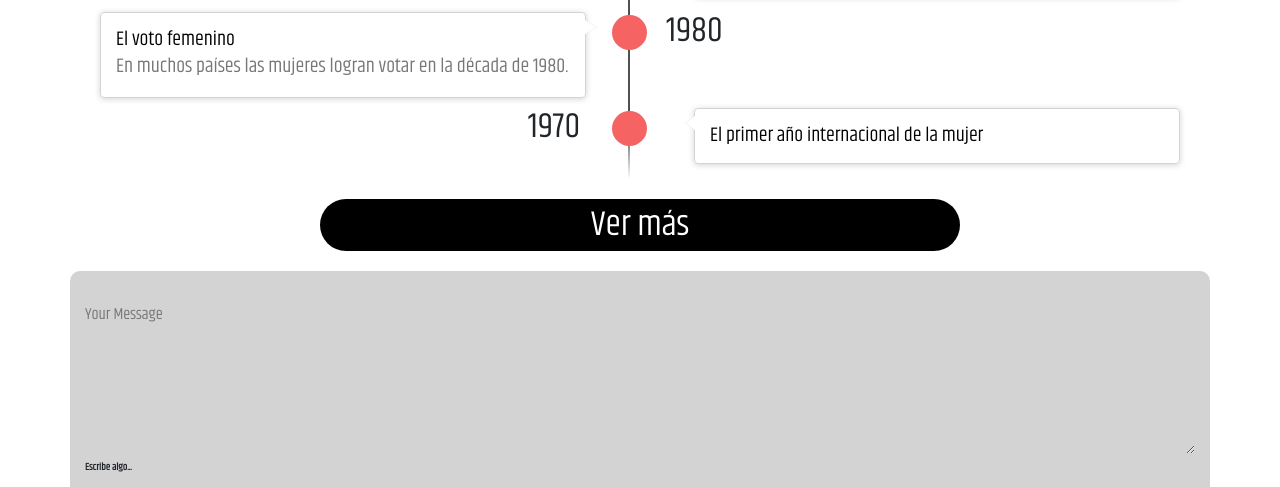
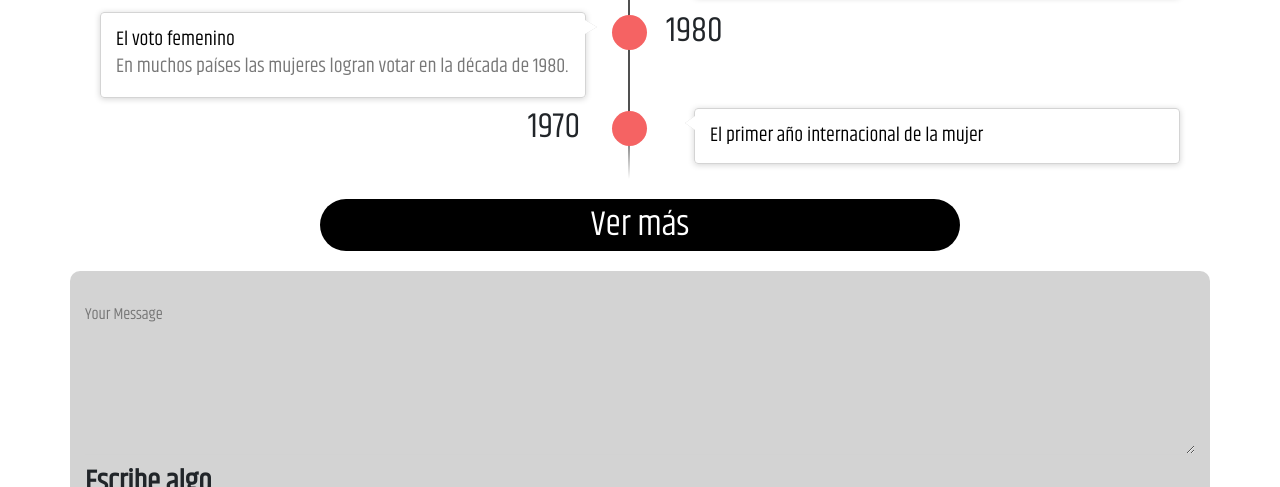
Before and after one commit to joacomoli/trabajoD2, a plain HTML site: page index.html in a window 1280 px wide. Shown: the part 1072-1559 px from the top of the page. Drawn offline with nearby package versions, Linux system fonts and the light colour scheme.

Commit message:
mas cambios de tamaño

```diff
--- a/css/index.css
+++ b/css/index.css
@@ -696,7 +696,9 @@ input {
     background: #f1f1f1;
     border-radius: 90px;
 }
-
+label{
+    font-size: 30px;
+}
 /* blog */
 .btn-group>.btn{
     background-color: green;
```
